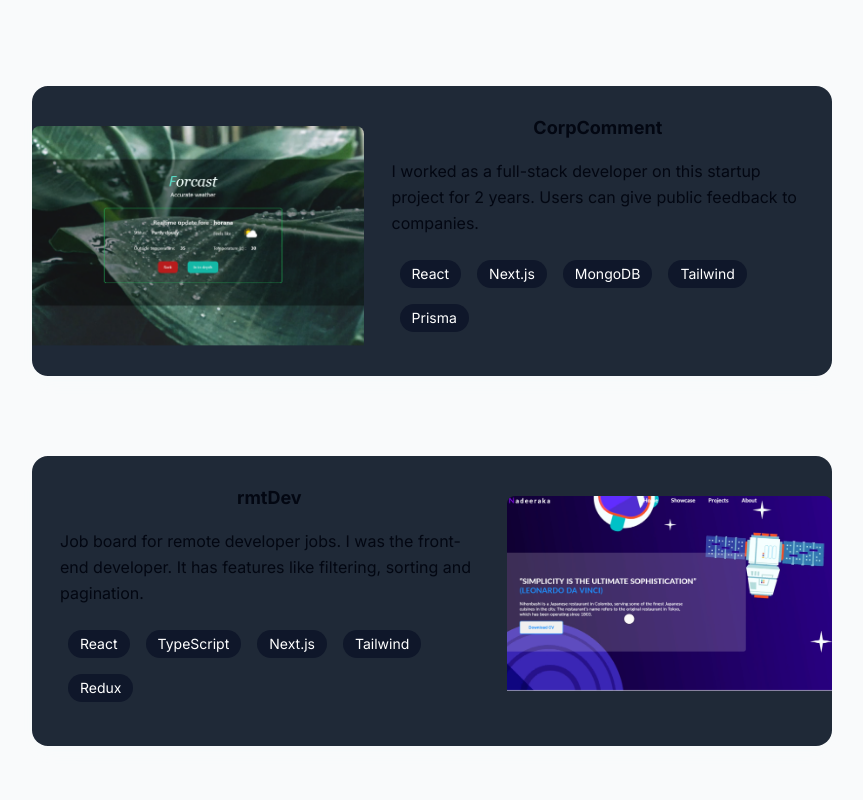
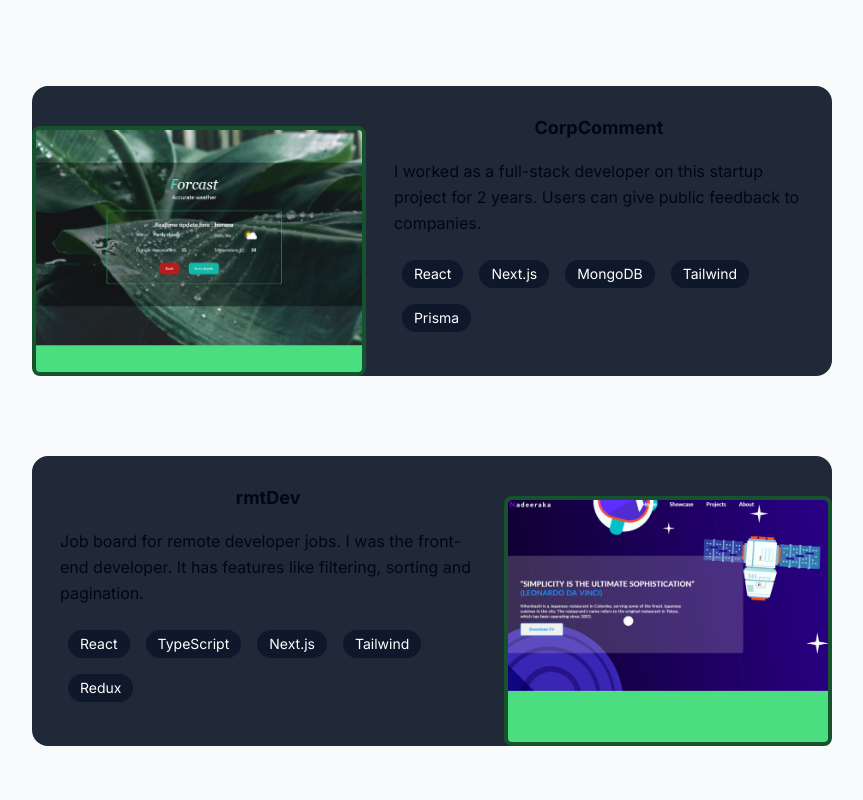
Before and after one commit to nadeeraka/web-app-myweb-v6, a Next.js app: page / in a window 1280 px wide. Shown: the part 1660-2460 px from the top of the page, without its empty margins (208-1071 px from the left). Built offline with nearby package versions, Linux system fonts and the light colour scheme.

Commit message:
👌👌

```diff
--- a/next.config.js
+++ b/next.config.js
@@ -1,6 +1,6 @@
 /** @type {import('next').NextConfig} */
-const nextConfig = {};
-
+// const nextConfig = {};
+// module.exports = nextConfig;
 module.exports = {
   typescript: {
     // !! WARN !!
@@ -10,4 +10,3 @@ module.exports = {
     ignoreBuildErrors: true,
   },
 };
-module.exports = nextConfig;
--- a/src/components/projects/project/index.jsx
+++ b/src/components/projects/project/index.jsx
@@ -26,7 +26,12 @@ export default function Project({
             ))}
           </div>
         </div>
-        <div className="hidden sm:inline mt-10 w-[700px] h-[250px] overflow-hidden object-fill rounded-lg  ">
+        <div
+          className="hidden sm:inline mt-10 w-[700px] h-[250px] overflow-hidden object-fill rounded-lg
+
+        border-4 border-green-900 border-solid
+                    bg-green-400   "
+        >
           <Image
             src={imageUrl}
             quality={95}
```
